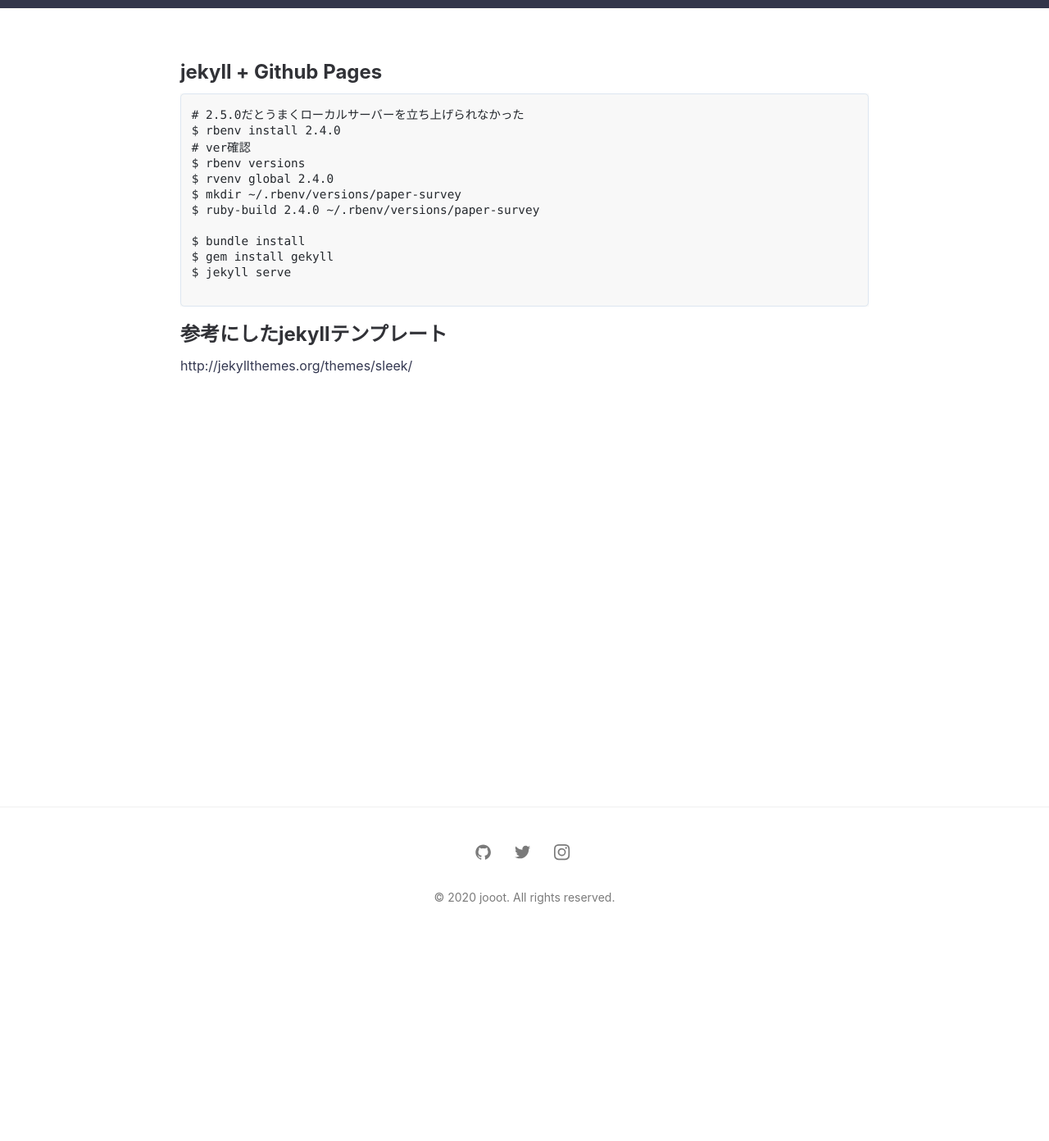
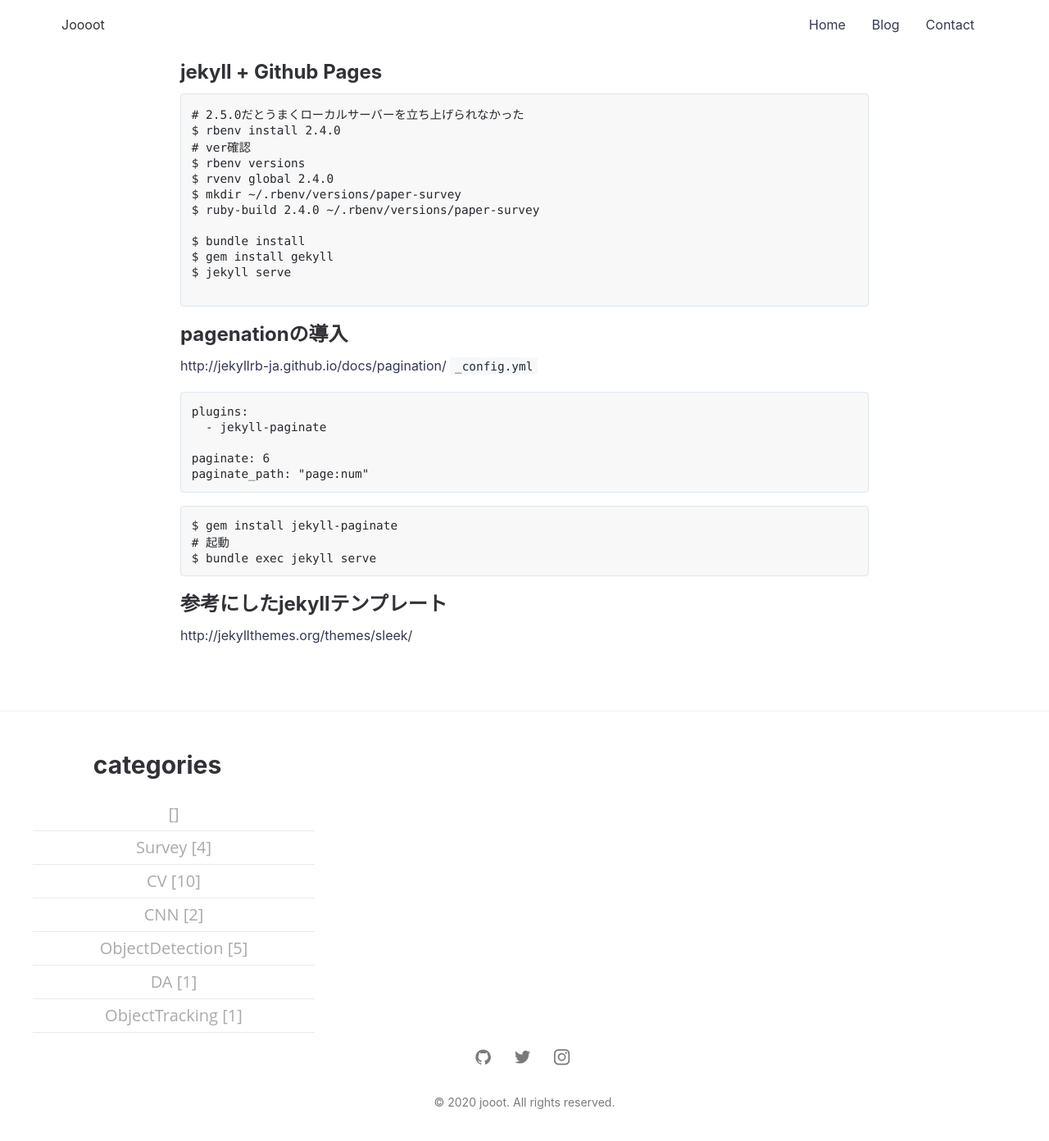
Before and after one commit to TakeruEndo/paper-survey, a Jekyll site: the page built from README_jekyll.md, in a window 1280 px wide and 1400 px high, scrolled down 250 px. Shown: the top 1392 px of the window at 82% size. Built offline with Jekyll 4.4.1, drawn with Linux system fonts in a browser that asks for light colours; our own code applies the rules of GitHub Pages for plain Markdown files.

Commit message:
add Pagination

```diff
--- a/Gemfile
+++ b/Gemfile
@@ -1,4 +1,5 @@
 # frozen_string_literal: true
 
 source "https://rubygems.org"
+gem "jekyll-paginate"
 gemspec
--- a/_config.yml
+++ b/_config.yml
@@ -1,8 +1,13 @@
 # SITE CONFIGURATION
 title: Tech Blog  # your site title
 author: Jow # You :P
-paginate: 5
-paginate_path: "/page:num/"
+
+
+plugins:
+  - jekyll-paginate
+
+paginate: 6
+paginate_path: "page:num"
 
 # SEO PLUGIN
 social:
@@ -14,8 +19,6 @@
     - https://plus.google.com/
     - https://github.com/
     - https://keybase.io/
-
-
 
 tagline: >
   Paper Survey and Blog of Programing
--- a/_includes/footer.html
+++ b/_includes/footer.html
@@ -1,4 +1,17 @@
 <footer class="footer">
+  <div class='categories'>
+    <h2>categories</h2>
+    <ul>
+      {% for category in site.categories %}
+        <li class="category-head">
+          <a href="">
+            <span class="right">{{ category_name }}</span>
+            <span class="right">[{{site.categories[category_name].size}}]</span>
+          </a>
+        {% capture category_name %}{{ category | first }}{% endcapture %}
+      {% endfor %}
+    </ul>
+  </div>
   <div class="container">
     <nav class="social">
       <a class="social__link" target="_blank" rel="noopener noreferrer" href="https://github.com/TakeruEndo">
--- a/_sass/layout/_footer.scss
+++ b/_sass/layout/_footer.scss
@@ -8,11 +8,31 @@
   a {
     color: rgba(33,33,33,0.6);
     border-bottom: 0;
-
     &:hover,
     &:focus {
       color: $primary;
       border-bottom: 0;
+    }
+  }
+}
+
+.categories {
+  margin-right: auto;
+  width: 30vw;
+  font-size: 20px;
+  margin-right: auto;
+  line-height: 40px;
+  ul {
+    list-style: none;
+    li {
+      border-bottom: 1px solid #eaeaea;
+      a {
+        font-family: "Open Sans",sans-serif;
+      }
+      span {
+        right: 5px;
+        color: #aaa;
+      }
     }
   }
 }
--- a/package.json
+++ b/package.json
@@ -5,6 +5,7 @@
   "main": "gulpfile.js",
   "dependencies": {
     "fg-loadcss": "^1.3.1",
+    "gulp-notify": "^3.2.0",
     "jquery": "^3.2.1",
     "lazysizes": "^4.0.1",
     "normalize.css": "^7.0.0",
```
Also changed, not shown: _layouts/default.html (deleted, +0 -48 lines), categories.md (+1 -0 lines), gulpfile.babel.js (+53 -0 lines), index.html (added, +64 -0 lines), index.md (deleted, +0 -9 lines), README_jekyll.md, assets/css/main.css, 2 other files.
